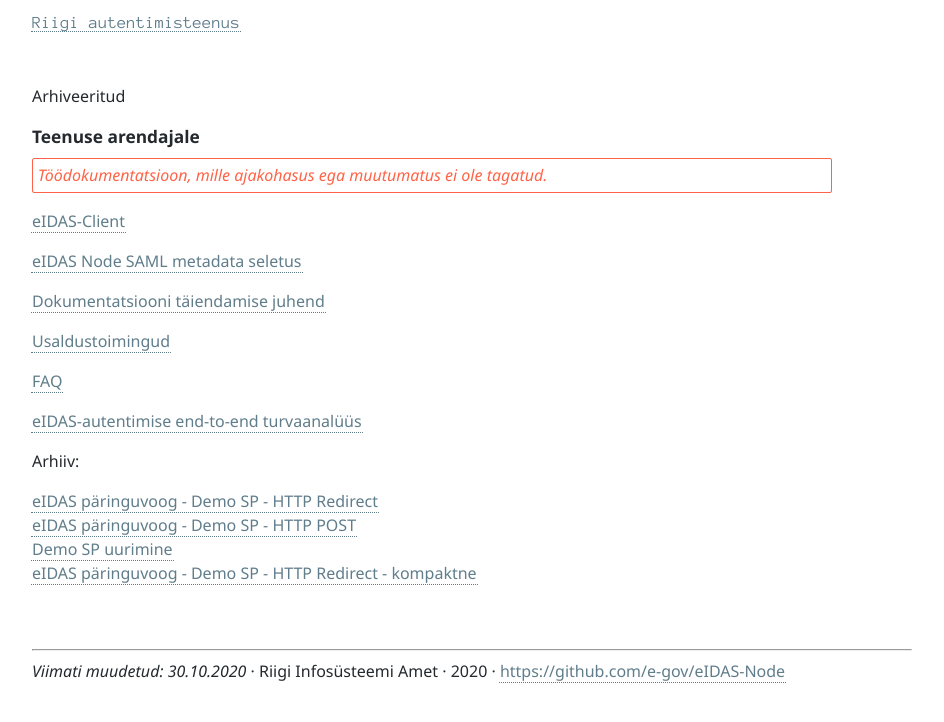
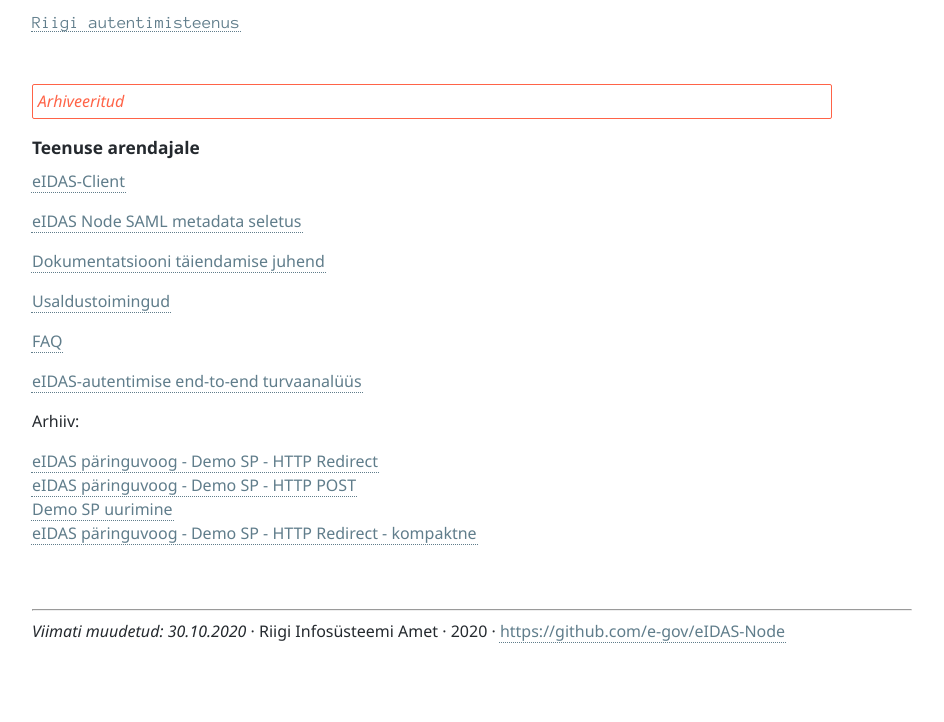
Before and after one commit to e-gov/eIDAS-Node, a Jekyll site: the page built from Arendajale.md, in a window 1280 px wide. Shown: the top 722 px of the page, without its empty margins (0-944 px from the left). Built offline with Jekyll 4.4.1, drawn with Linux system fonts in a browser that asks for light colours.

Commit message:
Update Arendajale.md

```diff
--- a/Arendajale.md
+++ b/Arendajale.md
@@ -3,12 +3,10 @@ permalink: Arendajale
 ---
 
 Arhiveeritud
-{: .adv}
+{:.teade}
 
 ## Teenuse arendajale
 
-Töödokumentatsioon, mille ajakohasus ega muutumatus ei ole tagatud.
-{:.teade}
 
 [eIDAS-Client](https://github.com/e-gov/eIDAS-Client)
 
```
